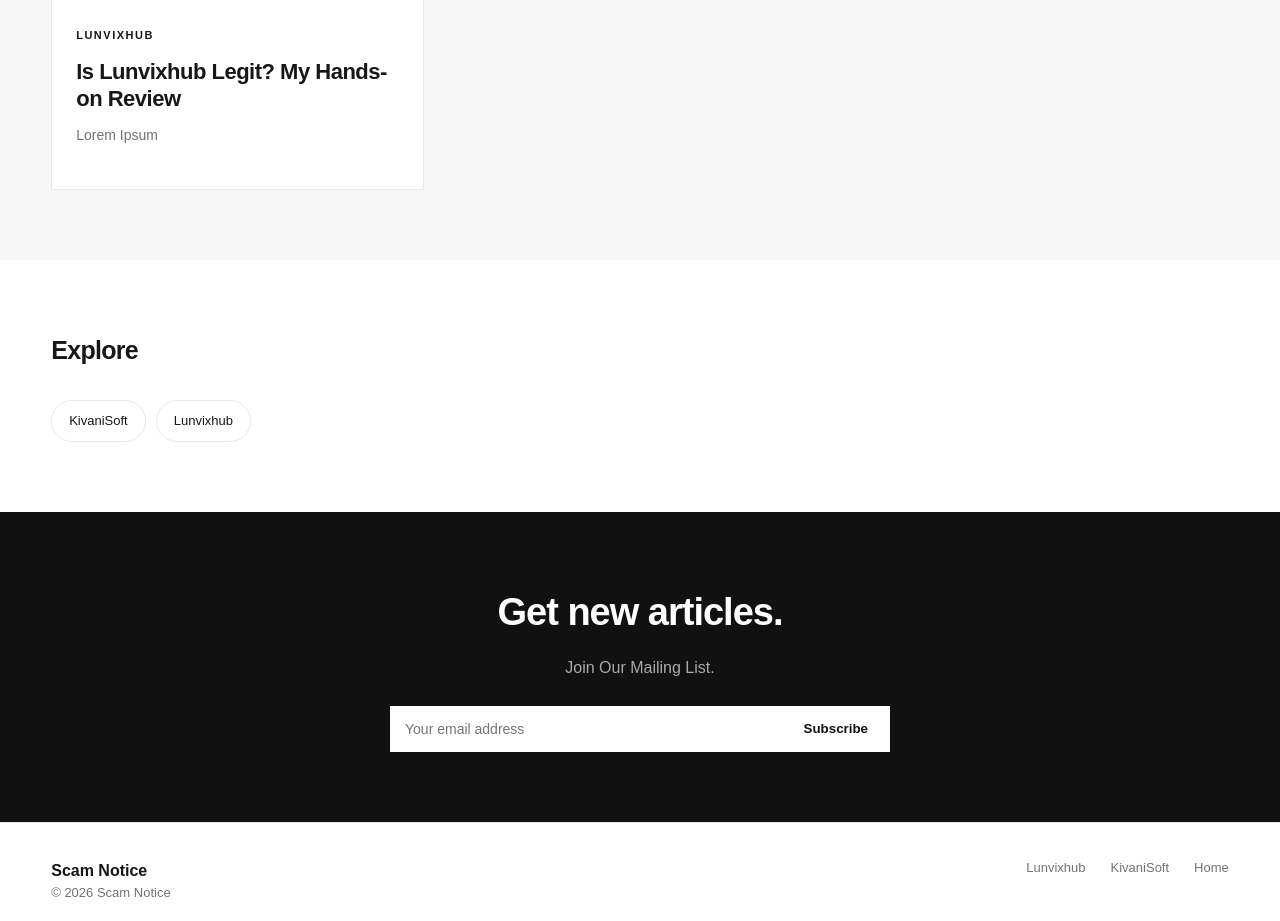
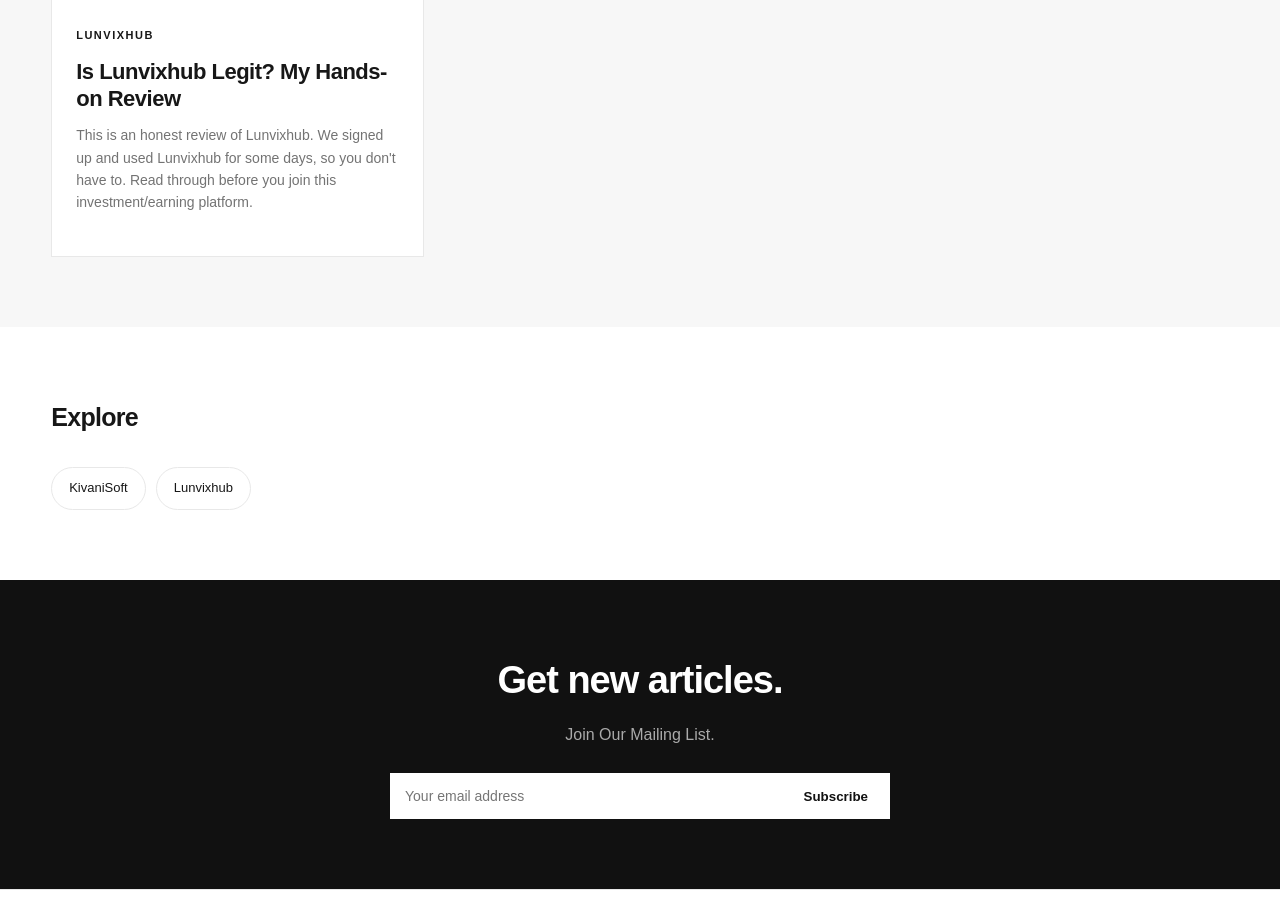
Before and after one commit to report-soft/scamnotice, a plain HTML site: page index.html in a window 1280 px wide. Shown: the part 1463-2384 px from the top of the page. Drawn offline with Linux system fonts and the light colour scheme.

Commit message:
Fix HTML encoding issues in index.html

```diff
--- a/index.html
+++ b/index.html
@@ -183,7 +183,7 @@
                                 </h3>
 
                                 <p>
-                                    Lorem Ipsum
+                                    This is an honest review of Lunvixhub. We signed up and used Lunvixhub for some days, so you don't have to. Read through before you join this investment/earning platform.
                                 </p>
 
                             </div>
```
